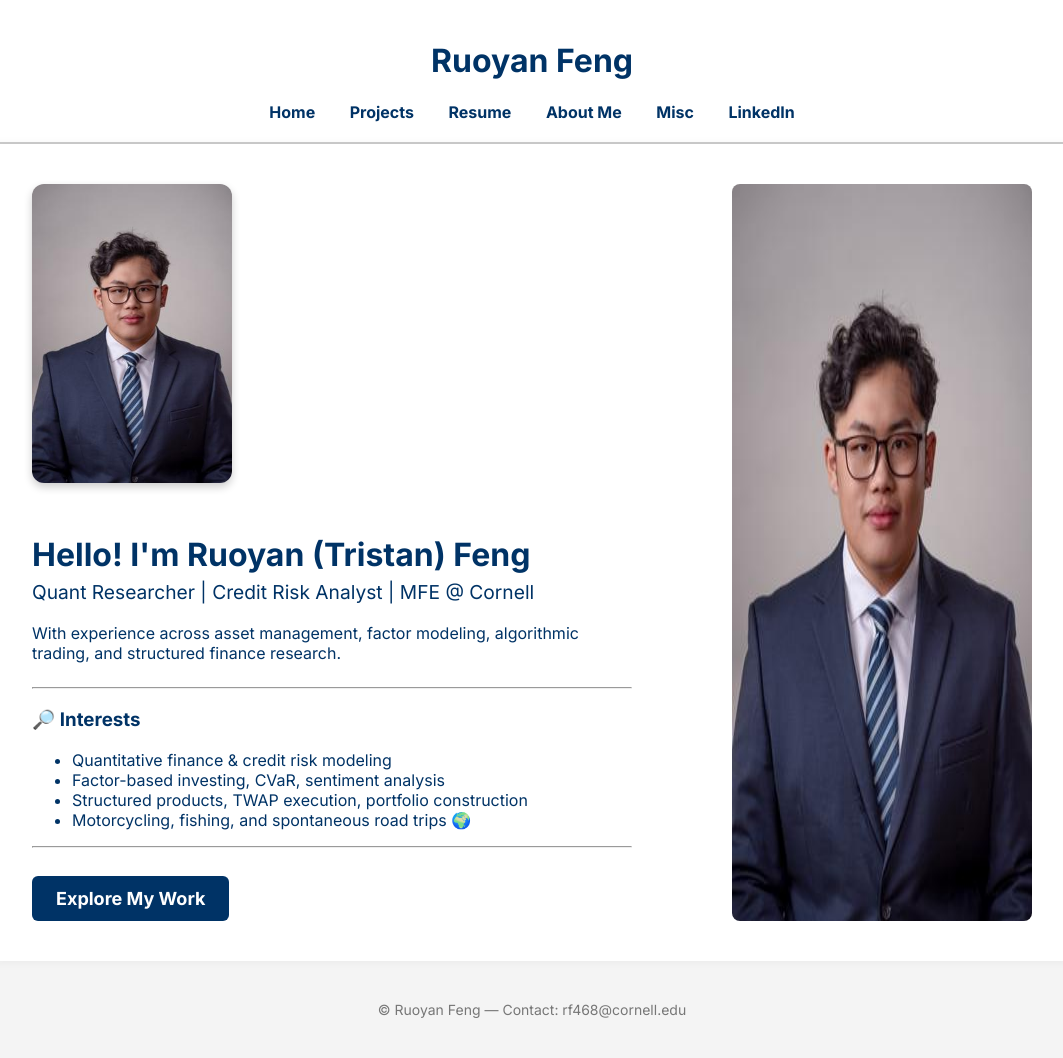
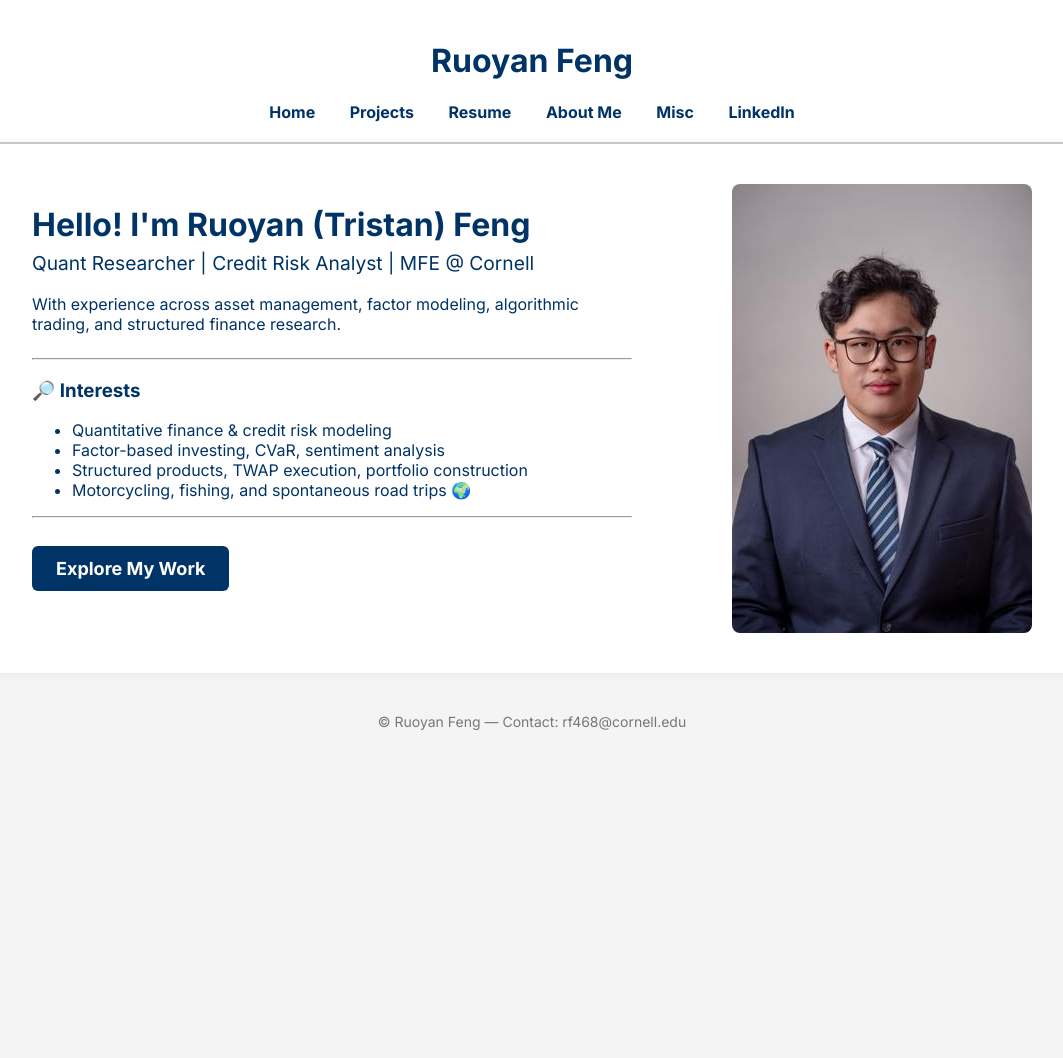
Before and after one commit to TristanFeng12/ruoyanfeng.github.io, a Jekyll site: the page built from index.md, in a window 1280 px wide. Shown: the whole page, without its empty margins (108-1171 px from the left). Built offline with Jekyll 4.4.1, drawn with Linux system fonts in a browser that asks for light colours; after the commit the page ends 900 px from its top, so only the background shows below that.

Commit message:
Update index.md

```diff
--- a/index.md
+++ b/index.md
@@ -6,7 +6,6 @@ permalink: /
 
 <div style="display: flex; flex-direction: row; align-items: center; gap: 30px; flex-wrap: wrap;">
 
-  <img src="/assets/profile_photo_resized.jpg" alt="Ruoyan Feng" style="width: 200px; border-radius: 12px; box-shadow: 0 4px 8px rgba(0,0,0,0.2);"/>
 
   <div>
     <h1 style="margin-bottom: 0.2em;">Hello! I'm <strong>Ruoyan (Tristan) Feng</strong></h1>
```
